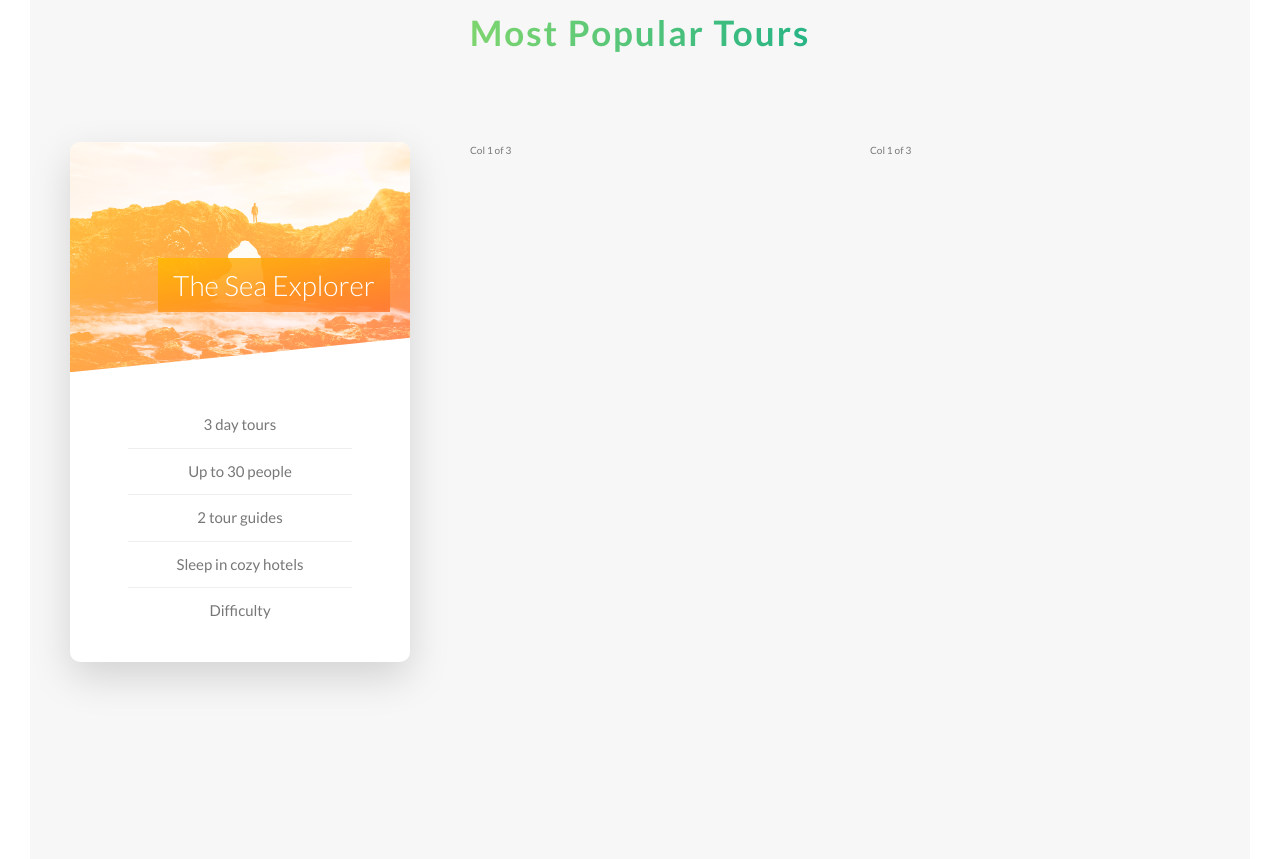
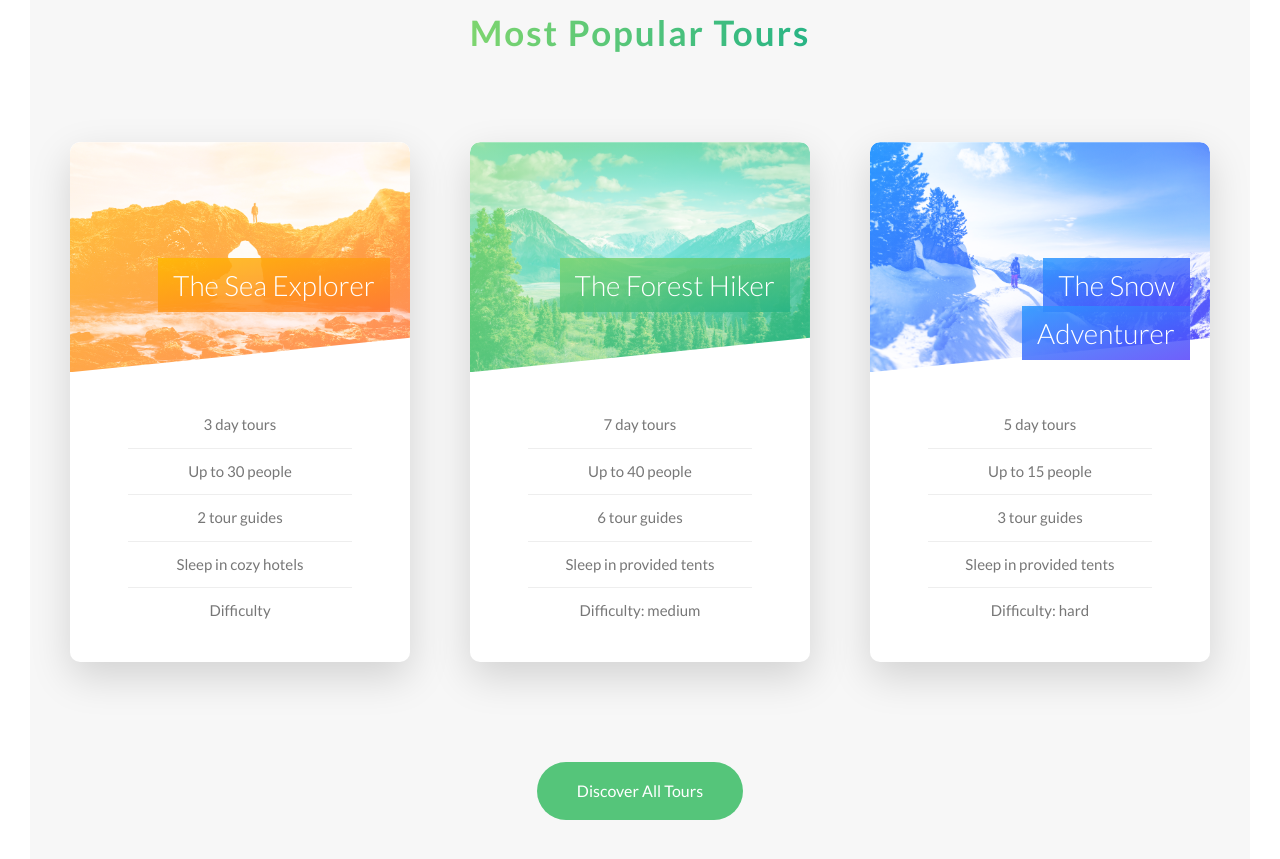
Before and after one commit to HyecheonLee/natours, a website: page index.html in a window 1280 px wide. Shown: the part 2222-3081 px from the top of the page. Drawn offline with nearby package versions, Linux system fonts and the light colour scheme.

Commit message:
Building the Tours section 3

```diff
--- a/index.html
+++ b/index.html
@@ -104,6 +104,7 @@
             </h2>
         </div>
         <div class="row">
+
             <div class="col-1-of-3">
                 <div class="card">
                     <div class="card__side card__side--front">
@@ -124,16 +125,82 @@
                         </div>
                     </div>
                     <div class="card__side card__side--back card__side--back-1">
-                        back
+                        <div class="card__cta">
+                            <div class="card__price-box">
+                                <p class="card__price-only">Only</p>
+                                <p class="card__price-value">$297</p>
+                            </div>
+                            <a href="#" class="btn btn--white">Book now!</a>
+                        </div>
                     </div>
                 </div>
             </div>
+
             <div class="col-1-of-3">
-                Col 1 of 3
+                <div class="card">
+                    <div class="card__side card__side--front">
+                        <div class="card__picture card__picture--2">
+                            &nbsp;
+                        </div>
+                        <h4 class="card__heading">
+                            <span class="card__heading-span card__heading-span--2">The Forest Hiker</span>
+                        </h4>
+                        <div class="card__details">
+                            <ul>
+                                <li>7 day tours</li>
+                                <li>Up to 40 people</li>
+                                <li>6 tour guides</li>
+                                <li>Sleep in provided tents</li>
+                                <li>Difficulty: medium</li>
+                            </ul>
+                        </div>
+                    </div>
+                    <div class="card__side card__side--back card__side--back-2">
+                        <div class="card__cta">
+                            <div class="card__price-box">
+                                <p class="card__price-only">Only</p>
+                                <p class="card__price-value">$497</p>
+                            </div>
+                            <a href="#" class="btn btn--white">Book now!</a>
+                        </div>
+                    </div>
+                </div>
             </div>
+
             <div class="col-1-of-3">
-                Col 1 of 3
+                <div class="card">
+                    <div class="card__side card__side--front">
+                        <div class="card__picture card__picture--3">
+                            &nbsp;
+                        </div>
+                        <h4 class="card__heading">
+                            <span class="card__heading-span card__heading-span--3">The snow adventurer</span>
+                        </h4>
+                        <div class="card__details">
+                            <ul>
+                                <li>5 day tours</li>
+                                <li>Up to 15 people</li>
+                                <li>3 tour guides</li>
+                                <li>Sleep in provided tents</li>
+                                <li>Difficulty: hard</li>
+                            </ul>
+                        </div>
+                    </div>
+                    <div class="card__side card__side--back card__side--back-3">
+                        <div class="card__cta">
+                            <div class="card__price-box">
+                                <p class="card__price-only">Only</p>
+                                <p class="card__price-value">$897</p>
+                            </div>
+                            <a href="#" class="btn btn--white">Book now!</a>
+                        </div>
+                    </div>
+                </div>
             </div>
+
+        </div>
+        <div class="u-center-text u-margin-top-huge">
+            <a href="#" class="btn btn--green">Discover all tours</a>
         </div>
     </section>
 </main>
--- a/sass/base/_utilities.scss
+++ b/sass/base/_utilities.scss
@@ -5,6 +5,7 @@
 .u-margin-bottom-big {
   margin-bottom: 8rem;
 }
+
 .u-margin-bottom-medium {
   margin-bottom: 4rem;
 }
@@ -12,3 +13,11 @@
 .u-margin-bottom-small {
   margin-bottom: 1.5rem;
 }
+
+.u-margin-top-big {
+  margin-top: 8rem;
+}
+
+.u-margin-top-huge {
+  margin-top: 10rem;
+}
--- a/sass/components/_button.scss
+++ b/sass/components/_button.scss
@@ -49,6 +49,15 @@
     }
   }
 
+  &--green {
+    background-color: $color-primary;
+    color: $color-white;
+
+    &::after {
+      background-color: $color-primary;
+    }
+  }
+
   &--animated {
     animation: moveInBottom .5s ease-out .75s;
     animation-fill-mode: backwards;
--- a/sass/components/_card.scss
+++ b/sass/components/_card.scss
@@ -27,6 +27,14 @@
       &-1 {
         background-image: linear-gradient(to right bottom, $color-secondary-light, $color-secondary-dark);
       }
+
+      &-2 {
+        background-image: linear-gradient(to right bottom, $color-primary-light, $color-primary-dark);
+      }
+
+      &-3 {
+        background-image: linear-gradient(to right bottom, $color-tertiary-light, $color-tertiary-dark);
+      }
     }
   }
 
@@ -44,7 +52,8 @@
     height: 23rem;
     background-blend-mode: screen;
     clip-path: polygon(0 0, 100% 0, 100% 85%, 0 100%);
-
+    border-top-left-radius: 10px;
+    border-top-right-radius: 10px;
 
     &--1 {
       background-image: linear-gradient(to right bottom, $color-secondary-light, $color-secondary-dark), url(../img/nat-5.jpg);
@@ -52,11 +61,11 @@
     }
 
     &--2 {
-      background-image: url("../img/nat-6.jpg");
+      background-image: linear-gradient(to right bottom, $color-primary-light, $color-primary-dark), url(../img/nat-6.jpg);
     }
 
     &--3 {
-      background-image: url("../img/nat-7.jpg");
+      background-image: linear-gradient(to right bottom, $color-tertiary-light, $color-tertiary-dark), url(../img/nat-7.jpg);
     }
 
   }
@@ -81,6 +90,14 @@
     &--1 {
       background-image: linear-gradient(to right bottom, rgba($color-secondary-light, .85), rgba($color-secondary-dark, .85));
     }
+
+    &--2 {
+      background-image: linear-gradient(to right bottom, rgba($color-primary-light, .85), rgba($color-primary-dark, .85));
+    }
+
+    &--3 {
+      background-image: linear-gradient(to right bottom, rgba($color-tertiary-light, .85), rgba($color-tertiary-dark, .85));
+    }
   }
 
   &__details {
@@ -102,4 +119,30 @@
       }
     }
   }
+
+  &__cta {
+    position: absolute;
+    top: 50%;
+    left: 50%;
+    transform: translate(-50%, -50%);
+    width: 90%;
+    text-align: center;
+  }
+
+  &__price-box {
+    text-align: center;
+    color: $color-white;
+    margin-bottom: 8rem;
+  }
+
+  &__price-only {
+    font-size: 1.4rem;
+    text-transform: capitalize;
+  }
+
+  &__price-value {
+    font-size: 6rem;
+    font-weight: 100;
+  }
+
 }
--- a/sass/pages/_home.scss
+++ b/sass/pages/_home.scss
@@ -21,6 +21,6 @@
 
 .section-tours {
   background-color: $color-grey-light-1;
-  padding: 25rem 0 50rem 0;
+  padding: 25rem 0 15rem 0;
   margin-top: -10rem;
 }
```
Also changed, not shown: css/style.css.
